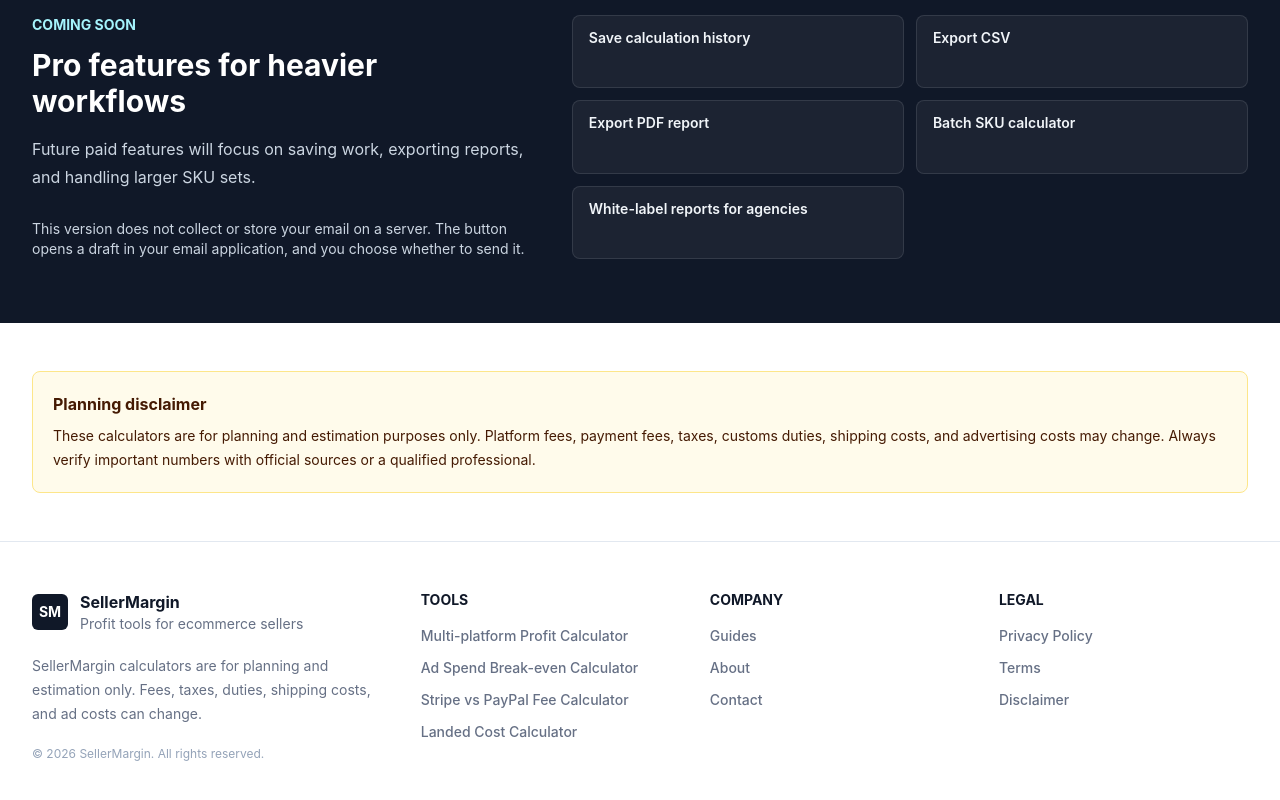
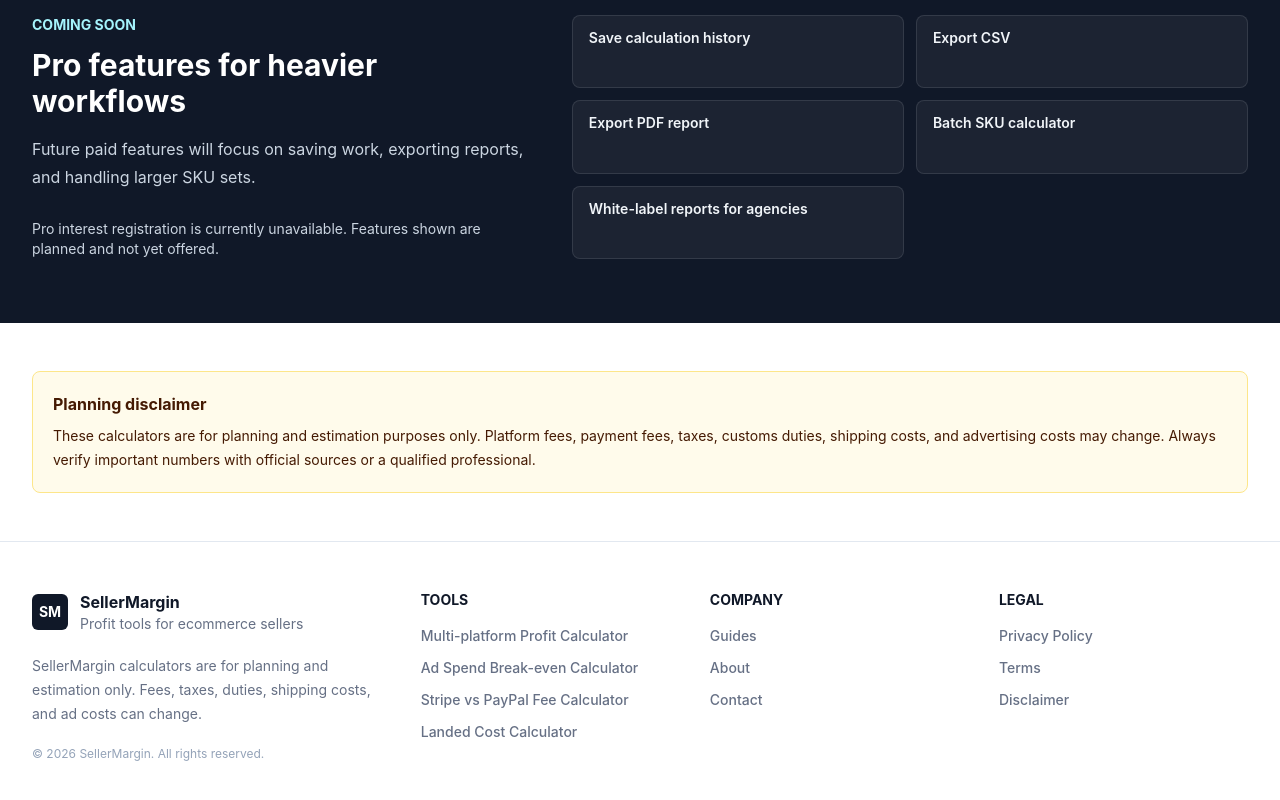
Before and after one commit to sunhao84222-bit/sellermargin, a Next.js app: page /en in a window 1280 px wide. Shown: the part 1568-2368 px from the top of the page. Built offline with nearby package versions, Linux system fonts and the light colour scheme.

Commit message:
Show accurate Pro unavailable notice

```diff
--- a/app/[locale]/page.tsx
+++ b/app/[locale]/page.tsx
@@ -94,7 +94,7 @@ export default async function HomePage({ params }: HomePageProps) {
             <h2 className="mt-3 text-3xl font-bold">{messages.home.pro.title}</h2>
             <p className="mt-4 text-base leading-7 text-slate-300">{messages.home.pro.subtitle}</p>
             <div className="mt-7">
-              <p className="text-sm text-slate-300">{messages.home.waitlist.demoNotice}</p>
+              <p className="text-sm text-slate-300">{messages.home.pro.unavailableNotice}</p>
             </div>
           </div>
           <div className="grid gap-3 sm:grid-cols-2">
```
